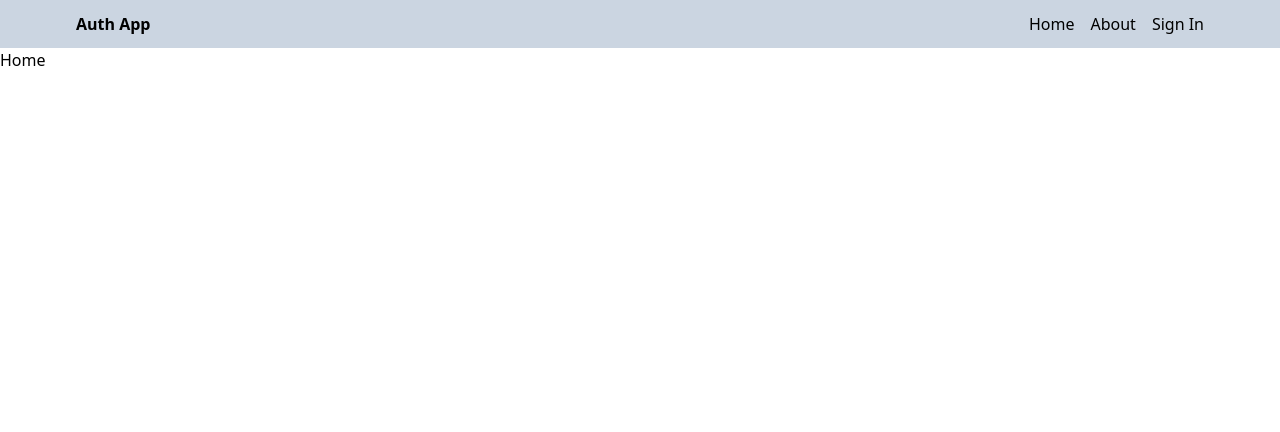
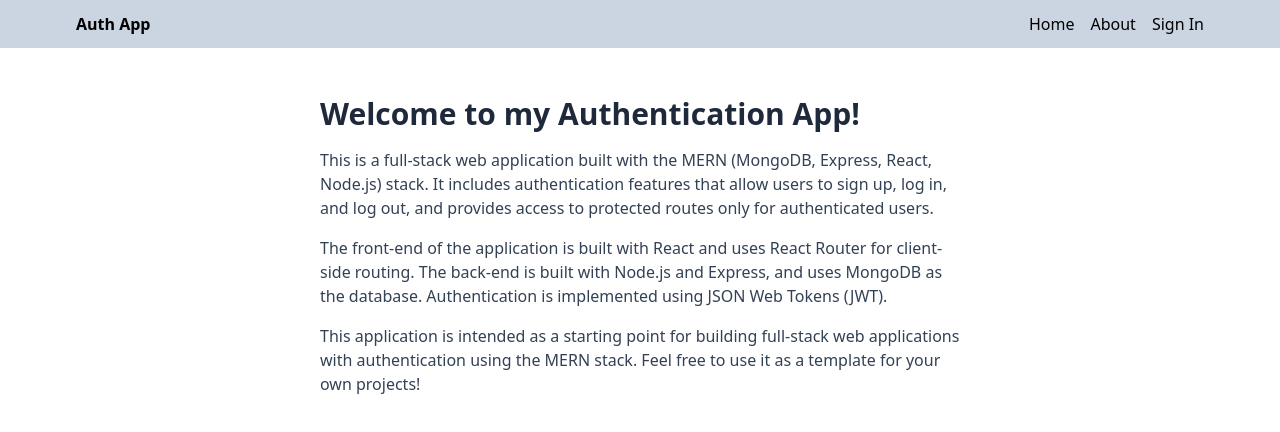
Before and after one commit to Ahmed-Hesham123/MERN-Authentication-App, a React (Vite) app in the folder client/: page / in a window 1280 px wide. Shown: the top 432 px of the page. Built offline with nearby package versions, Linux system fonts and the light colour scheme; no server answers.

Commit message:
complete home and about pages

```diff
--- a/client/src/pages/About.jsx
+++ b/client/src/pages/About.jsx
@@ -1,10 +1,25 @@
+import React from "react";
 
-const About = () => {
-    return (
-        <div>
-            About
-        </div>
-    );
+export default function About() {
+  return (
+    <div className="px-4 py-12 max-w-2xl mx-auto">
+      <h1 className="text-3xl font-bold  mb-4 text-slate-800">About</h1>
+      <p className="mb-4 text-slate-700">
+        This is a MERN (MongoDB, Express, React, Node.js) stack application with
+        authentication. It allows users to sign up, log in, and log out, and
+        provides access to protected routes only for authenticated users.
+      </p>
+      <p className="mb-4 text-slate-700">
+        The front-end of the application is built with React and uses React
+        Router for client-side routing. The back-end is built with Node.js and
+        Express, and uses MongoDB as the database. Authentication is implemented
+        using JSON Web Tokens (JWT).
+      </p>
+      <p className="mb-4 text-slate-700">
+        This application is intended as a starting point for building full-stack
+        web applications with authentication using the MERN stack. Feel free to
+        use it as a template for your own projects!
+      </p>
+    </div>
+  );
 }
-
-export default About;
--- a/client/src/pages/Home.jsx
+++ b/client/src/pages/Home.jsx
@@ -1,10 +1,28 @@
-
 const Home = () => {
-    return (
-        <div>
-            Home
-        </div>
-    );
-}
+  return (
+    <div className="px-4 py-12 mx-auto max-w-2xl">
+      <h1 className="font-bold text-3xl mb-4 text-slate-800">
+        Welcome to my Authentication App!
+      </h1>
+      <p className="mb-4 text-slate-700">
+        This is a full-stack web application built with the MERN (MongoDB,
+        Express, React, Node.js) stack. It includes authentication features that
+        allow users to sign up, log in, and log out, and provides access to
+        protected routes only for authenticated users.
+      </p>
+      <p className="mb-4 text-slate-700">
+        The front-end of the application is built with React and uses React
+        Router for client-side routing. The back-end is built with Node.js and
+        Express, and uses MongoDB as the database. Authentication is implemented
+        using JSON Web Tokens (JWT).
+      </p>
+      <p className="mb-4 text-slate-700">
+        This application is intended as a starting point for building full-stack
+        web applications with authentication using the MERN stack. Feel free to
+        use it as a template for your own projects!
+      </p>
+    </div>
+  );
+};
 
 export default Home;
```
